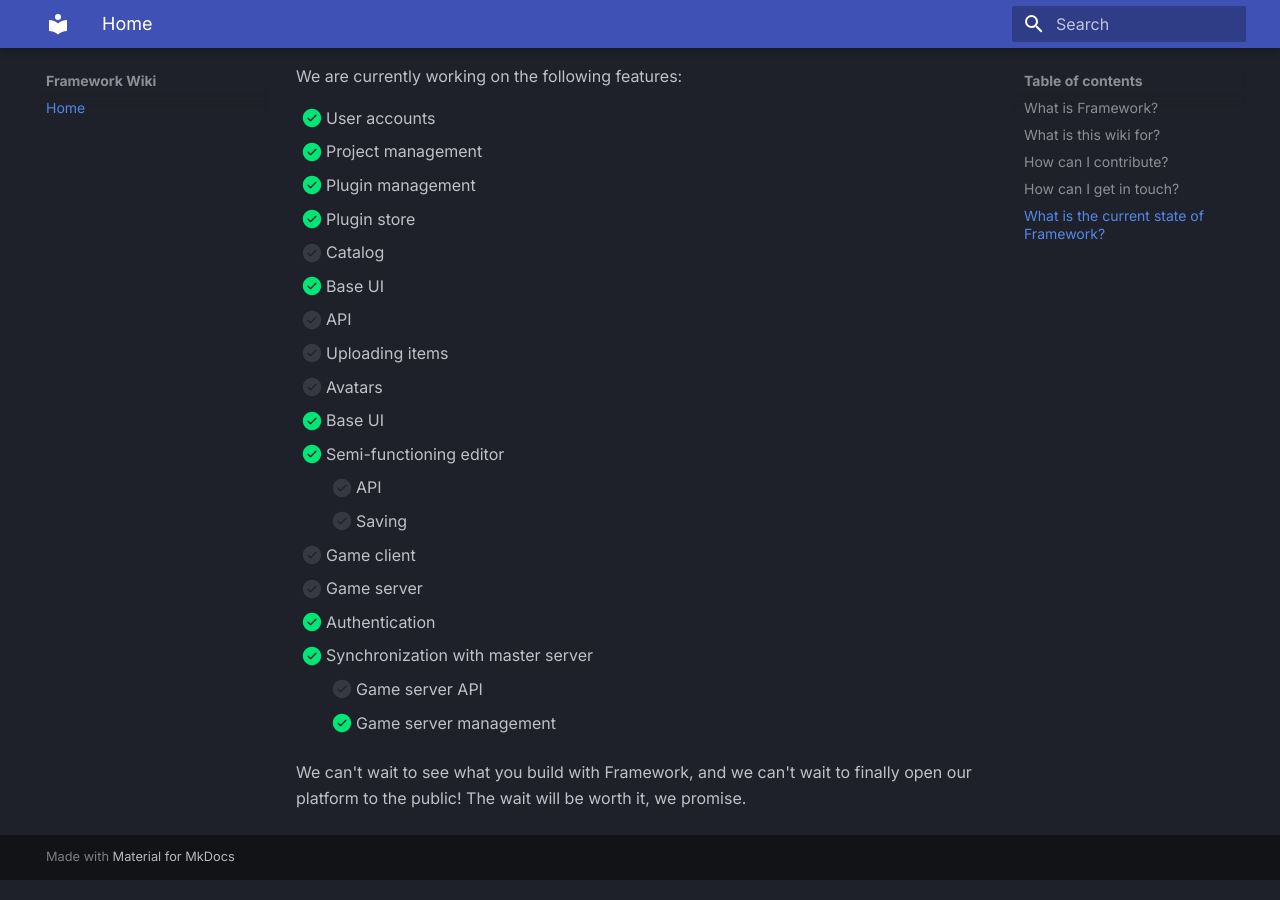
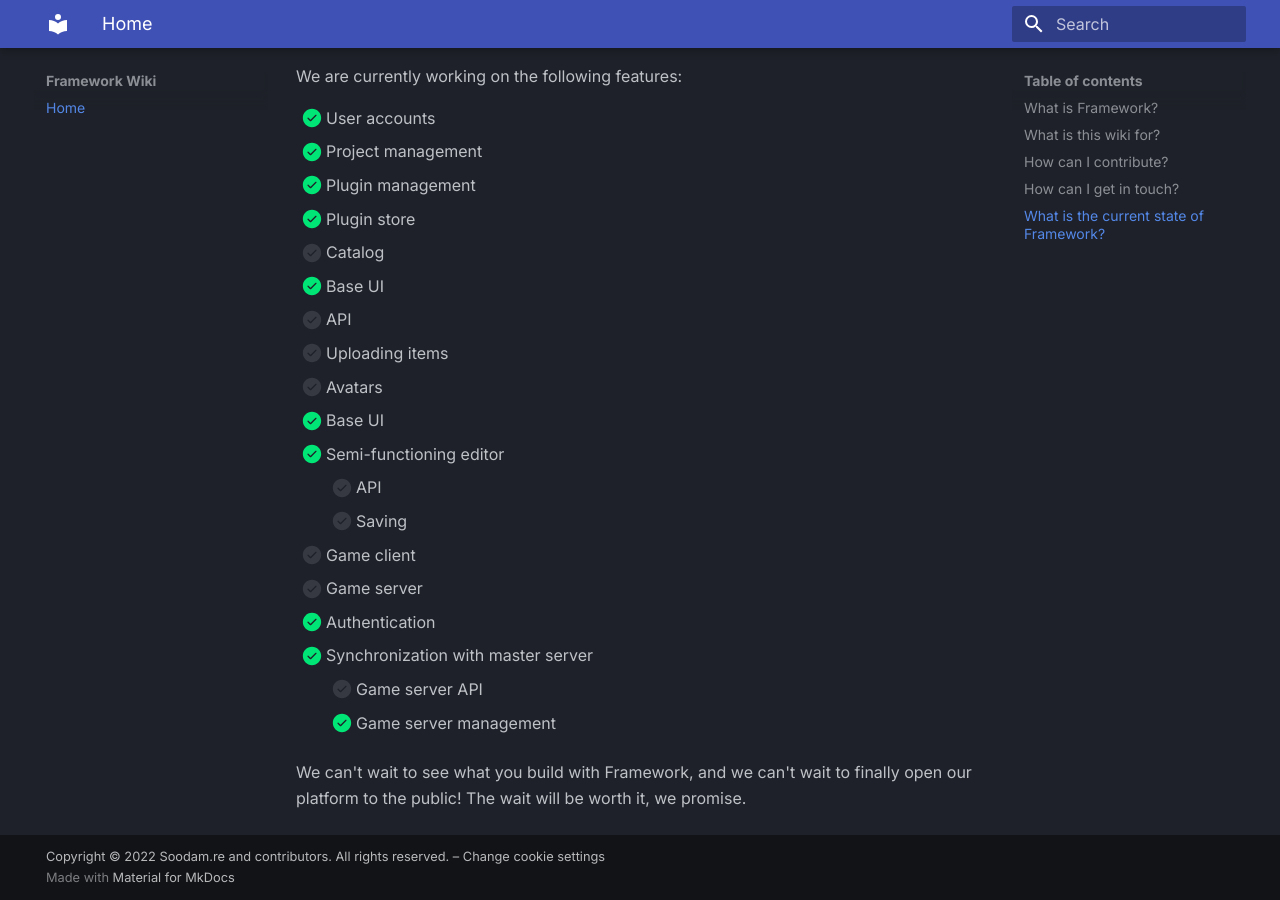
Before and after one commit to SolariusNL/framework, an MkDocs documentation site: the page built from docs/docs/index.md, in a window 1280 px wide and 900 px high, scrolled down 1207 px. Built offline with MkDocs 1.6.1 and Material for MkDocs 9.7.7, drawn with Linux system fonts in a browser that asks for light colours.

Commit message:
add copyright notice to docs
- add copyright footer
- add cookie control

```diff
--- a/docs/mkdocs.yml
+++ b/docs/mkdocs.yml
@@ -23,6 +23,17 @@ extra:
       as to measure the effectiveness of our documentation and whether users
       find what they're searching for. With your consent, you're helping us to
       make our documentation better.
+    cookies:
+      analytics:
+        name: Soodam.re Anonymized Analytics
+        checked: false
+      soodamre:
+        name: Soodam.re Interactive
+        checked: false
+
+copyright: >
+  Copyright &copy; 2022 Soodam.re and contributors. All rights reserved. –
+  <a href="#__consent">Change cookie settings</a>
 
 markdown_extensions:
   - def_list
```
